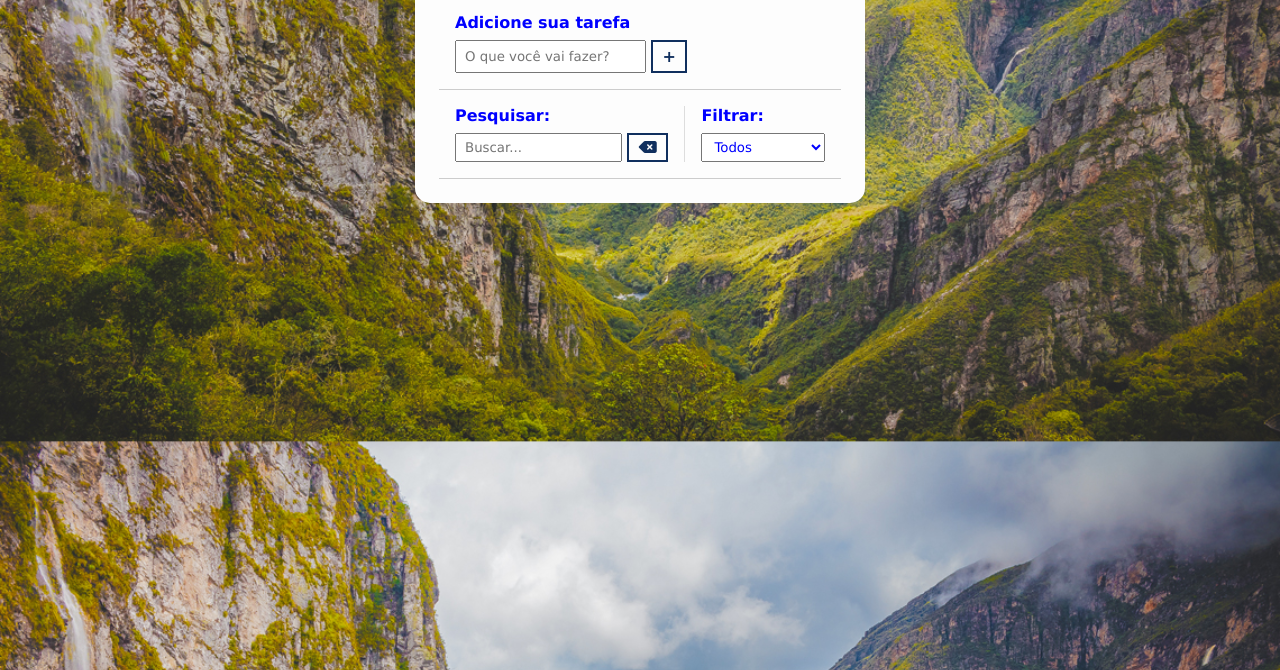
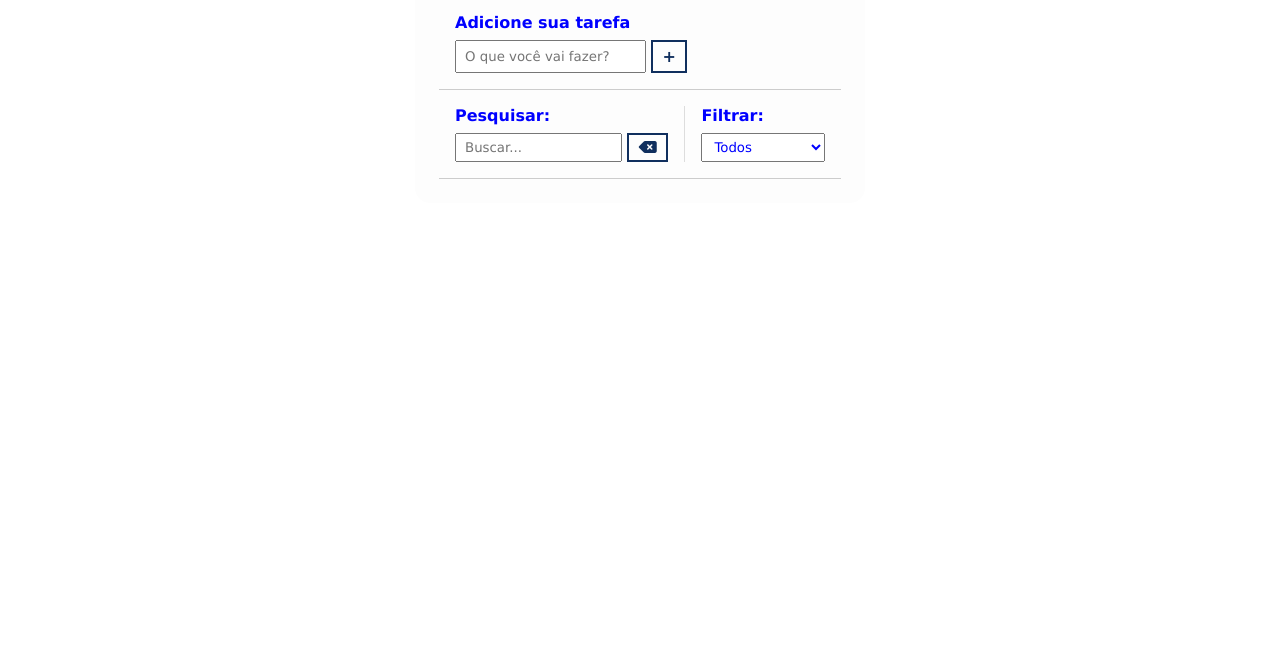
Before and after one commit to eduardoocosta/projeto_to-do-list, a plain HTML site: page index.html in a window 1280 px wide. Shown: the part 130-800 px from the top of the page. Drawn offline with Linux system fonts and the light colour scheme.

```diff
--- a/list.css
+++ b/list.css
@@ -8,7 +8,7 @@
   }
 
   body {
-    background-image: url("/img1.jpg");
+    background-image: url("");
     background-position: center;
     background-size: cover;
   }
```
